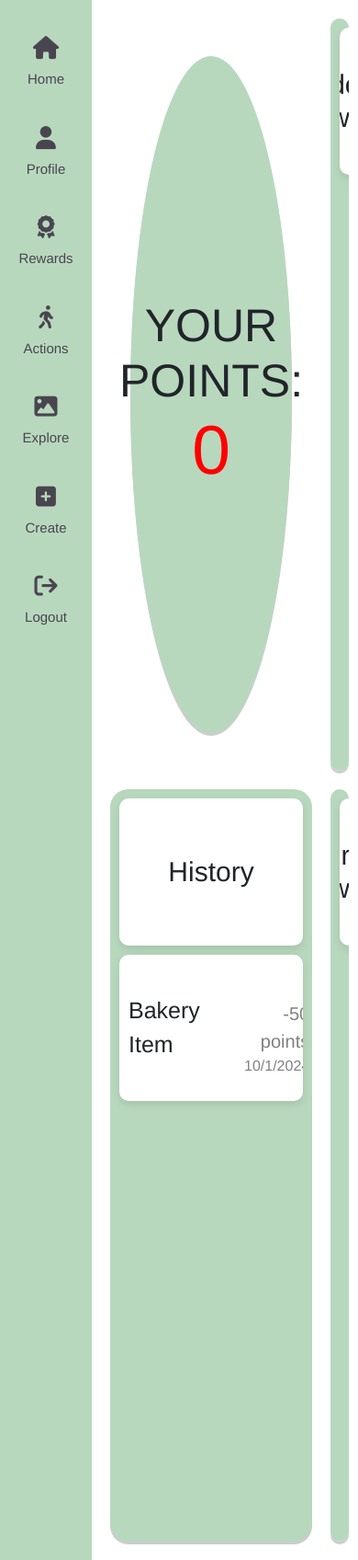
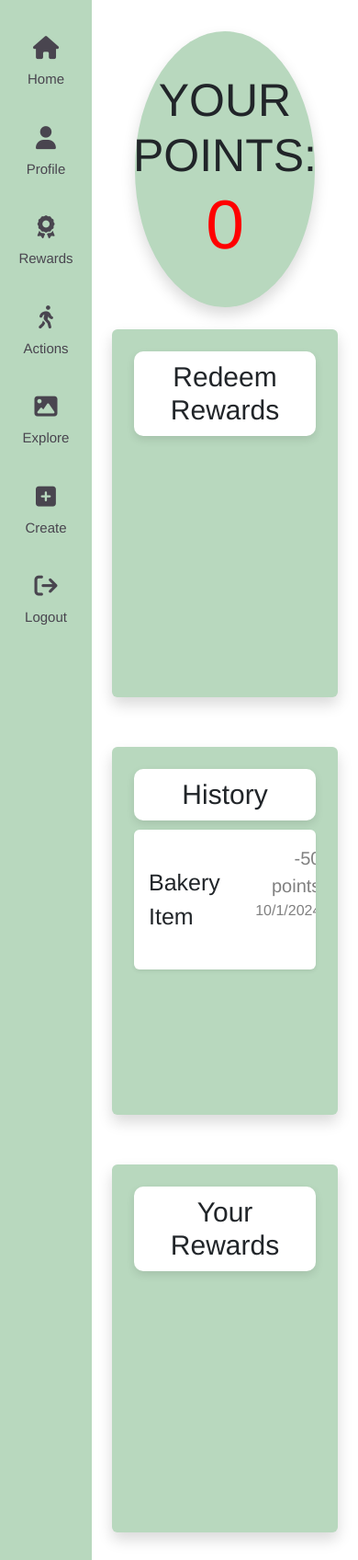
Before and after one commit to CSCI3356-Fall2024/Pixel-Pirates, a Django app: page /rewards/ in a window 390 px wide. Shown: the whole page at 92% size. Run offline with Django 5.2, Linux system fonts and the light colour scheme; the visitor is signed in with stand-in values (Sample User, id 1); data that the repository does not hold is empty; parts of the project's set-up code (start-up, migrations or seed data) failed here and were passed over; some libraries are stand-ins or nearby versions.

Commit message:
rewards is fully responsive

```diff
--- a/mainApp/static/styles/rewards.css
+++ b/mainApp/static/styles/rewards.css
@@ -1,32 +1,14 @@
-
 .content-container {
     height: 100%;
     width: 100%;
     display: grid;
     grid-template-columns: 1fr 1fr;
     grid-template-rows: 1fr 1fr;
-    padding: 10px;
-    gap: 20px 20px;
-    overflow: hidden;
+    padding: 20px;
+    gap: 20px;
+    margin-bottom: 20px;
 }
 
-.points-display {
-    grid-column: 1;
-    grid-row: 1;
-    background-color: #B8D8BE;
-    width: 80%; /* Adjust width to control the oval's width */
-    height: 90%; /* Adjust height for desired oval shape */
-    border-radius: 50%; /* Creates an oval shape */
-    box-shadow: 0px 3px rgba(0, 0, 0, 0.2);
-    padding: 10px;
-    display: flex;
-    justify-content: center; /* Centers content horizontally */
-    align-items: center; /* Centers content vertically */
-    flex-direction: column; /* Stacks h2 elements vertically */
-    text-align: center; /* Centers text inside the container */
-    justify-self: center;
-    align-self: center;
-}
 
 .scrollable-section {
     display: flex;
@@ -34,7 +16,38 @@
     gap: 10px;
     justify-content: flex-start;
     align-items: stretch;
-    overflow-y: scroll;
+    overflow-y: auto;
+    padding: 20px;
+    box-shadow: 0px 4px 10px rgba(0, 0, 0, 0.1);
+    background-color: #B8D8BE;
+    border-radius: 20px;
+    height: 400px;
+    min-height: 400px;
+    max-height: 400px;
+    margin-bottom: 30px;
+}
+
+.points-display {
+    grid-column: 1;
+    grid-row: 1;
+    background-color: #B8D8BE;
+    width: 80%;
+    height: 100%;
+    border-radius: 50%;
+    box-shadow: 0px 3px rgba(0, 0, 0, 0.2);
+    padding: 20px;
+    display: flex;
+    justify-content: center;
+    align-items: center;
+    flex-direction: column;
+    text-align: center;
+    justify-self: center;
+    align-self: start;
+    min-height: 300px;
+}
+
+.scrollable-section.redeem, .scrollable-section.user-rewards {
+    max-height: 400px;
 }
 
 .title, .redeemed, .reward, .history, .ineligible-reward {
@@ -42,7 +55,7 @@
     border-radius: 10px;
     box-shadow: 0px 4px 10px rgba(0, 0, 0, 0.1);
     width: 100%;
-    height: 20%;
+    height: auto;
     flex: 0 0 auto;
     padding: 10px;
     overflow: hidden;
@@ -53,46 +66,32 @@
     box-shadow: 0 6px 10px rgba(0, 0, 0, 0.15);
 }
 
-
 .scrollable-section::-webkit-scrollbar {
     width: 8px;
 }
 
 .scrollable-section::-webkit-scrollbar-track {
-    background: transparent; /* Set track background (transparent if no track is desired) */
-    margin: 12px; /* Creates a space around the scrollbar thumb for a padding effect */
+    background: transparent;
+    margin: 12px;
 }
 .scrollable-section::-webkit-scrollbar-thumb {
     background: green;
     border-radius: 10px;
 }
 
-
 .user-rewards {
     grid-column: 2;
     grid-row: 2;
-    background-color: #B8D8BE;
-    border-radius: 20px;
-    box-shadow: 0px 3px rgba(0, 0, 0, 0.2);
-    padding: 10px;
 }
 
 .redeem {
     grid-column: 2;
     grid-row: 1;
-    background-color: #B8D8BE;
-    border-radius: 20px;
-    box-shadow: 0px 3px rgba(0, 0, 0, 0.2);
-    padding: 10px;
 }
 
 .user-history {
     grid-column: 1;
     grid-row: 2;
-    background-color: #B8D8BE;
-    border-radius: 20px;
-    box-shadow: 0px 3px rgba(0, 0, 0, 0.2);
-    padding: 10px;
 }
 
 .points {
@@ -110,6 +109,7 @@
     display: flex;
     justify-content: center;
     align-items: center;
+    padding: 10px;
 }
 
 .title h3 {
@@ -123,7 +123,7 @@
     align-content: center;
 }
 
-.reward,.ineligible-reward {
+.reward, .ineligible-reward {
     display: grid;
     grid-template-columns: 60% 40%;
     align-content: center;
@@ -139,7 +139,6 @@
     align-content: center;
 }
 
-
 .reward-item, .history-item {
     font-size: 25px;
     align-content: center;
@@ -151,38 +150,25 @@
     align-self: center;
 }
 
-.redeemed-item {
-    grid-row: 2;
-}
-
-.reward-points {
+.reward-points, .history-points {
     text-align: right;
-    align-content: center;
     color: gray;
     font-size: 20px;
 }
 
-
-
 .redeemed-wrapper, .history-wrapper, .reward-wrapper {
     display: grid;
-    grid-template-rows: 1fr 1fr 1fr;
+    grid-template-rows: 1fr 1fr;
 }
 
 .history-wrapper, .reward-wrapper {
     text-align: right;
 }
 
-.history-points, .reward-points {
-    grid-row: 2;
-    color: gray;
-    font-size: 20px;
-}
-
 .history-date, .history-location, .reward-date, .redeemed-date {
-    grid-row: 3;
     color: gray;
     text-align: right;
+    font-size: 16px; /* Adjust the date font size */
 }
 
 .redeemed-date {
--- a/mainApp/templates/rewards.html
+++ b/mainApp/templates/rewards.html
@@ -8,7 +8,7 @@
     // Ensure the modal stays hidden initially
     document.addEventListener("DOMContentLoaded", function () {
         const confirmModal = document.getElementById("confirmModal");
-        confirmModal.style.display = "none";  // Ensure hidden on load
+        confirmModal.style.display = "none";
     });
 
     // Show the logout modal when the logout link is clicked
@@ -18,38 +18,63 @@
 
         // Extract the reward ID from the data attribute
         const rewardId = rewardElement.getAttribute('data-reward-id');
-
         // Set the reward ID in the hidden input field in the modal
         document.getElementById('rewardIdField').value = rewardId;
-
         // Show the modal
         event.preventDefault();
         document.getElementById("confirmModal").style.display = "flex";
     }
+
     // Somehow create an object currently a work in progress
-    function confirmRedemption() {
-        window.location.href = '/profile/'
-    }
-
-    // Hide the logout modal
     function hideConfirmModal() {
         document.getElementById("confirmModal").style.display = "none";
     }
 </script>
 
-<link rel= "stylesheet" type= "text/css" href= "../static/styles/style.css">
-<link rel= "stylesheet" type= "text/css" href= "../static/styles/rewards.css">
+<link rel= "stylesheet" type= "text/css" href= "{% static 'styles/style.css' %}">
+<link rel= "stylesheet" type= "text/css" href= "{% static 'styles/rewards.css' %}">
 
-<div class="content-container">
-
-     <div class="points-display">
+<div class="container mt-4 mb-10">
+    <div class="row g-4">
+        <!-- Points Display (Upper Left) -->
+        <div class="col-lg-6 col-md-12">
+            <div class="points-display text-center p-4 shadow">
                 <h2 class="points-title">YOUR POINTS:</h2>
-        <h2 class="points">{{ profile.points }} </h2>
+                <h2 class="points">{{ profile.points }}</h2>
+            </div>
         </div>
 
-    <div class="scrollable-section user-history">
-        <div class="title"><h3>History</h3></div>
-        <div class="history">
+        <!-- Redeem Rewards (Upper Right) -->
+        <div class="col-lg-6 col-md-6">
+            <div class="scrollable-section redeem p-4 rounded shadow">
+                <div class="title text-center"><h3>Redeem Rewards</h3></div>
+                {% for reward in available_rewards %}
+                    {% if profile.points >= reward.points %}
+                    <div class="reward bg-white p-3 rounded mb-3 shadow-sm" data-reward-id="{{ reward.id }}" onclick="showConfirmModal(event)">
+                        <span class="reward-item">{{ reward.title }}</span>
+                        <div class="reward-wrapper">
+                            <span class="reward-points">{{ reward.points }} points</span>
+                            <span class="reward-date">Available from: {{ reward.date_begin|date:"m/d" }}-{{ reward.date_end|date:"m/d" }}</span>
+                        </div>
+                    </div>
+                    {% else %}
+                    <div class="ineligible-reward bg-white p-3 rounded mb-3 shadow-sm">
+                        <span class="reward-item">{{ reward.title }}</span>
+                        <div class="reward-wrapper">
+                            <span class="reward-points">{{ reward.points }} points</span>
+                            <span class="reward-date">Available from: {{ reward.date_begin|date:"m/d" }}-{{ reward.date_end|date:"m/d" }}</span>
+                        </div>
+                    </div>
+                    {% endif %}
+                {% endfor %}
+            </div>
+        </div>
+
+        <!-- History Section (Lower Left) -->
+        <div class="col-lg-6 col-md-6">
+            <div class="scrollable-section user-history p-4 rounded shadow">
+                <div class="title text-center"><h3>History</h3></div>
+                <div class="history bg-white p-3 rounded mb-3 shadow-sm">
                     <span class="history-item">Bakery Item</span>
                     <div class="history-wrapper">
                         <span class="history-points">-50 points</span>
@@ -57,41 +82,22 @@
                     </div>
                 </div>
             </div>
-
-     <div class="scrollable-section redeem">
-        <div class="title"><h3>Redeem Rewards</h3></div>
-        {% for reward in available_rewards %}
-            {% if profile.points >= reward.points %}
-            <div class="reward" data-reward-id="{{ reward.id }}" onclick="showConfirmModal(event)">
-                <span class="reward-item">{{reward.title}}</span>
-                <div class="reward-wrapper">
-                    <span class="reward-points">{{ reward.points }} points</span>
-                    <span class="reward-date">Available from: {{ reward.date_begin|date:"m/d"}}-{{reward.date_end|date:"m/d" }}</span>
-                </div>
-            </div>
-            {% else %}
-            <!-- no hover or onlcick -->
-            <div class="ineligible-reward">
-            <span class="reward-item">{{reward.title}}</span>
-                <div class="reward-wrapper">
-                    <span class="reward-points">{{ reward.points }}</span>
-                    <span class="reward-date">Available from: {{ reward.date_begin|date:"m/d"}}-{{reward.date_end|date:"m/d" }}</span>
-                </div>
-            </div>
-            {% endif %}
-        {% endfor %}
         </div>
 
-    <div class="scrollable-section user-rewards">
-        <div class="title"><h3>Your Rewards</h3></div>
+        <!-- User Rewards (Lower Right) -->
+        <div class="col-lg-6 col-md-6">
+            <div class="scrollable-section user-rewards p-4 rounded shadow">
+                <div class="title text-center"><h3>Your Rewards</h3></div>
                 {% for redeemed in redeemed_items %}
-        <div class="redeemed">
+                <div class="redeemed bg-white p-3 rounded mb-3 shadow-sm">
                     <div class="redeemed-wrapper">
                         <span class="redeemed-item">{{ redeemed.title }}</span>
-                <span class="redeemed-date">Available from: {{ redeemed.date_begin|date:"m/d"}}-{{redeemed.date_end|date:"m/d" }}</span>
+                        <span class="redeemed-date">Available from: {{ redeemed.date_begin|date:"m/d" }}-{{ redeemed.date_end|date:"m/d" }}</span>
                     </div>
                 </div>
                 {% endfor %}
+            </div>
+        </div>
     </div>
 </div>
 
@@ -102,13 +108,11 @@
             {% csrf_token %}
             <input type="hidden" name="reward_id" id="rewardIdField" value="">
             <div class="modal-buttons">
-                <button type="submit" class="confirm-button">Yes</button>
-                <button type="button" class="cancel-button" onclick="hideConfirmModal()">Cancel</button>
+                <button type="submit" class="btn btn-danger">Yes</button>
+                <button type="button" class="btn btn-secondary" onclick="hideConfirmModal()">Cancel</button>
             </div>
         </form>
     </div>
 </div>
 
-
-
 {% endblock %}
--- a/mainApp/views.py
+++ b/mainApp/views.py
@@ -11,10 +11,9 @@ from django.dispatch import receiver
 from django.db import IntegrityError
 from django.db.models import F
 from allauth.account.signals import user_logged_in
-from datetime import timedelta
+from datetime import timedelta, time
 import json
 from django.utils import timezone
-from datetime import timedelta, time
 from django.db.models import Window
 from django.db.models.functions import Rank
 
```
Lines whose indentation alone changed are shown as unchanged.
